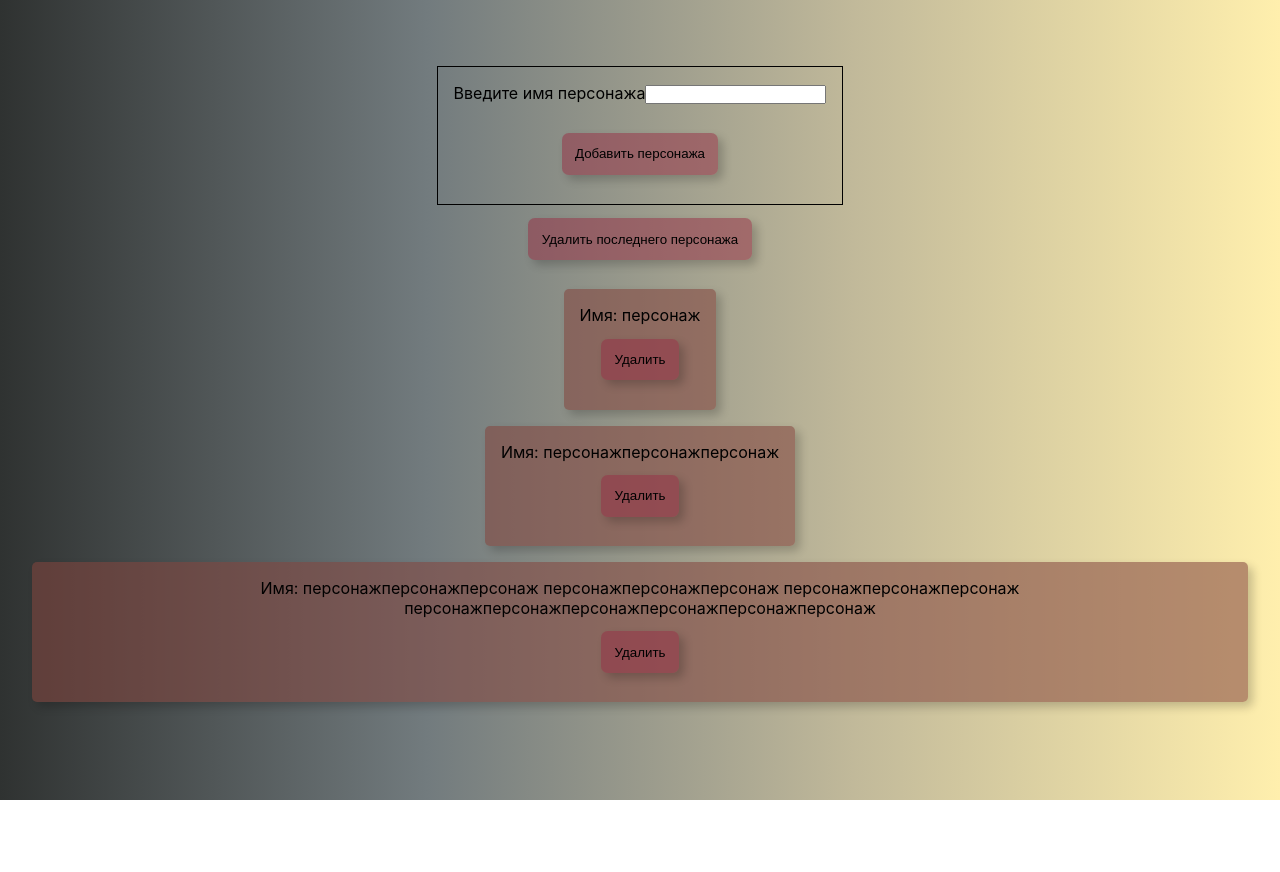
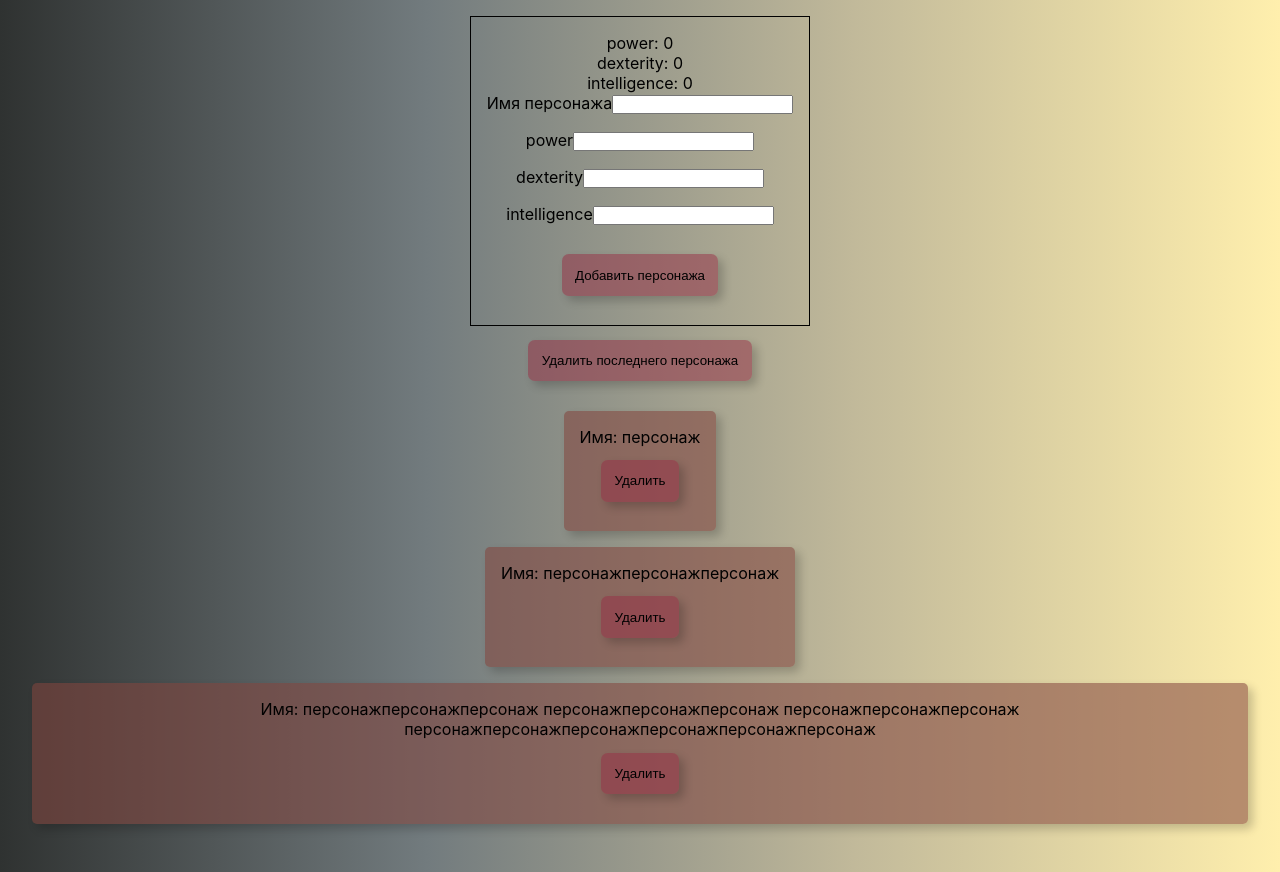
Before and after one commit to AleksandrRazhev/character-skills, a Next.js app: page / in a window 1280 px wide. Before the commit the page ends 800 px from the top, so only its background shows below. Built offline with nearby package versions, Linux system fonts and the light colour scheme.

Commit message:
skills slice added

```diff
--- a/components/NewChart/NewChart.jsx
+++ b/components/NewChart/NewChart.jsx
@@ -5,9 +5,17 @@ import style from "./NewChart.module.css";
 
 const NewChart = () => {
   const characters = useSelector((state) => state.characters.characters);
+  const skills = useSelector((state) => state.skills.skills);
   const dispatch = useDispatch();
 
+  const skillsObj = (skills) =>
+    skills.reduce((acc, item) => {
+      return { ...acc, [item]: 0 };
+    }, {});
+
   const [nameState, setNameState] = useState("");
+  const [skillsState, setSkillState] = useState(skillsObj(skills));
+  const skillsEntries = Object.entries(skillsState);
 
   const onAddCharacter = () => {
     const caracter = {
@@ -17,17 +25,42 @@ const NewChart = () => {
     dispatch(addCharacter(caracter));
   };
 
+  const onSetSkill = (characteristic) => {
+    const skill = skillsEntries[0][0];
+    const value = skillsEntries[0][1];
+    if ((!skill && skill !== 0) || (!value && value !== 0)) {
+      return;
+    }
+    console.log(skill);
+    console.log(value);
+  };
+
   return (
     <form className={style.form}>
       <p>{nameState}</p>
+      {skillsEntries.map((item) => (
+        <p key={item[0]}>
+          {item[0]}: {item[1]}
+        </p>
+      ))}
       <label className={style.label}>
-        Введите имя персонажа
+        Имя персонажа
         <input
           id="name"
           type="text"
           onChange={(e) => setNameState(e.target.value)}
         />
       </label>
+      {skills.map((item) => (
+        <label key={item} className={style.label}>
+          {item}
+          <input
+            id={item}
+            type="text"
+            onChange={(e) => onSetSkill({ power: Number(e.target.value) })}
+          />
+        </label>
+      ))}
       <button type="button" className="button" onClick={() => onAddCharacter()}>
         Добавить персонажа
       </button>
--- a/store/index.js
+++ b/store/index.js
@@ -1,8 +1,10 @@
 import { combineReducers, configureStore } from "@reduxjs/toolkit";
 import charactersSlice from "./charactersSlice";
+import skillsSlice from "./skillsSlice";
 
 const rootReducer = combineReducers({
   characters: charactersSlice,
+  skills: skillsSlice,
 });
 
 export const store = configureStore({
--- /dev/null
+++ b/store/skillsSlice.js
@@ -0,0 +1,14 @@
+import { createSlice } from "@reduxjs/toolkit";
+
+const skillsSlice = createSlice({
+  name: "skills",
+  initialState: { skills: ["power", "dexterity", "intelligence"] },
+  reducers: {
+    addSkill(state, action) {
+      state.skills.push(action.payload);
+    },
+  },
+});
+
+export default skillsSlice.reducer;
+export const { addSkill } = skillsSlice.actions;
```
Also changed, not shown: todo.txt.
